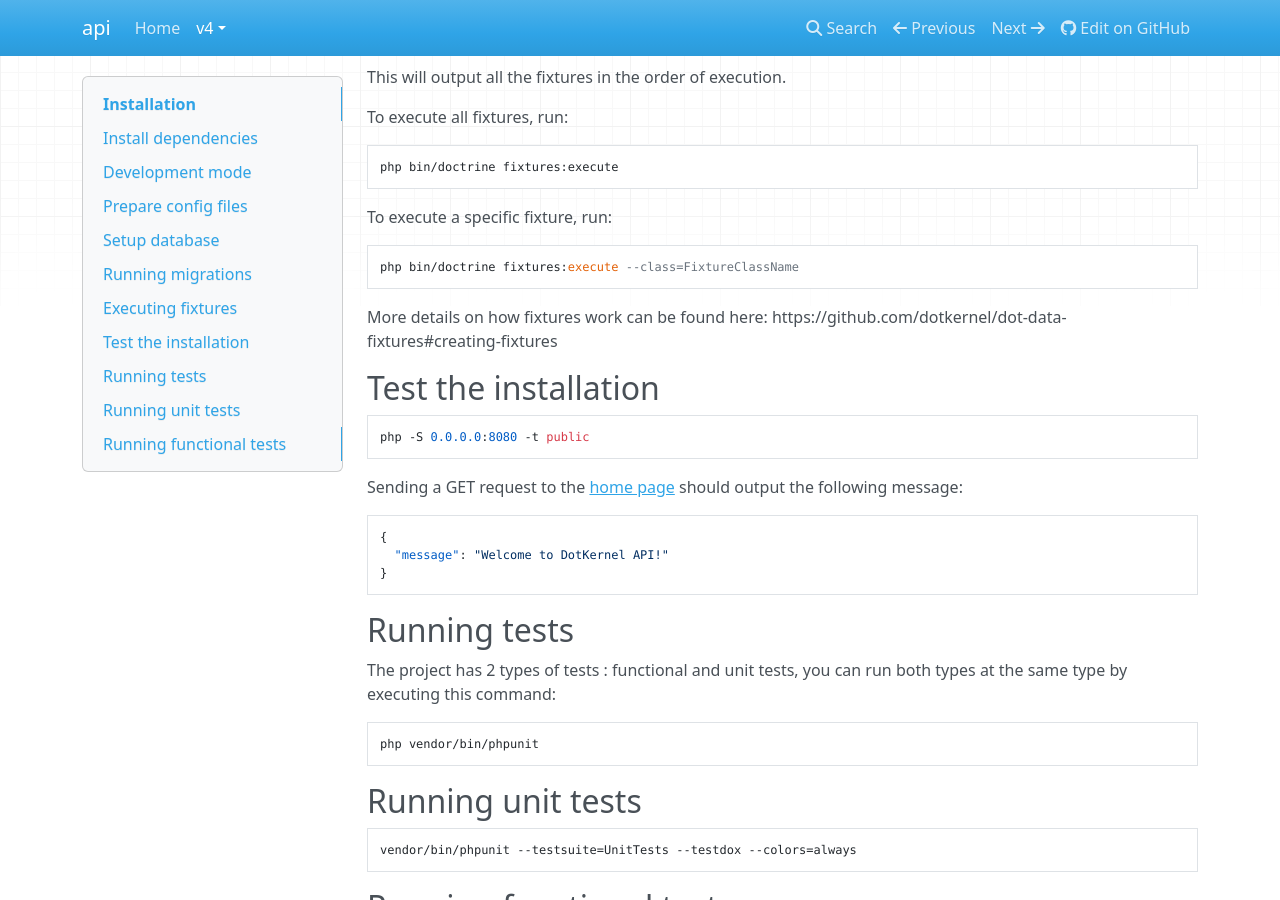
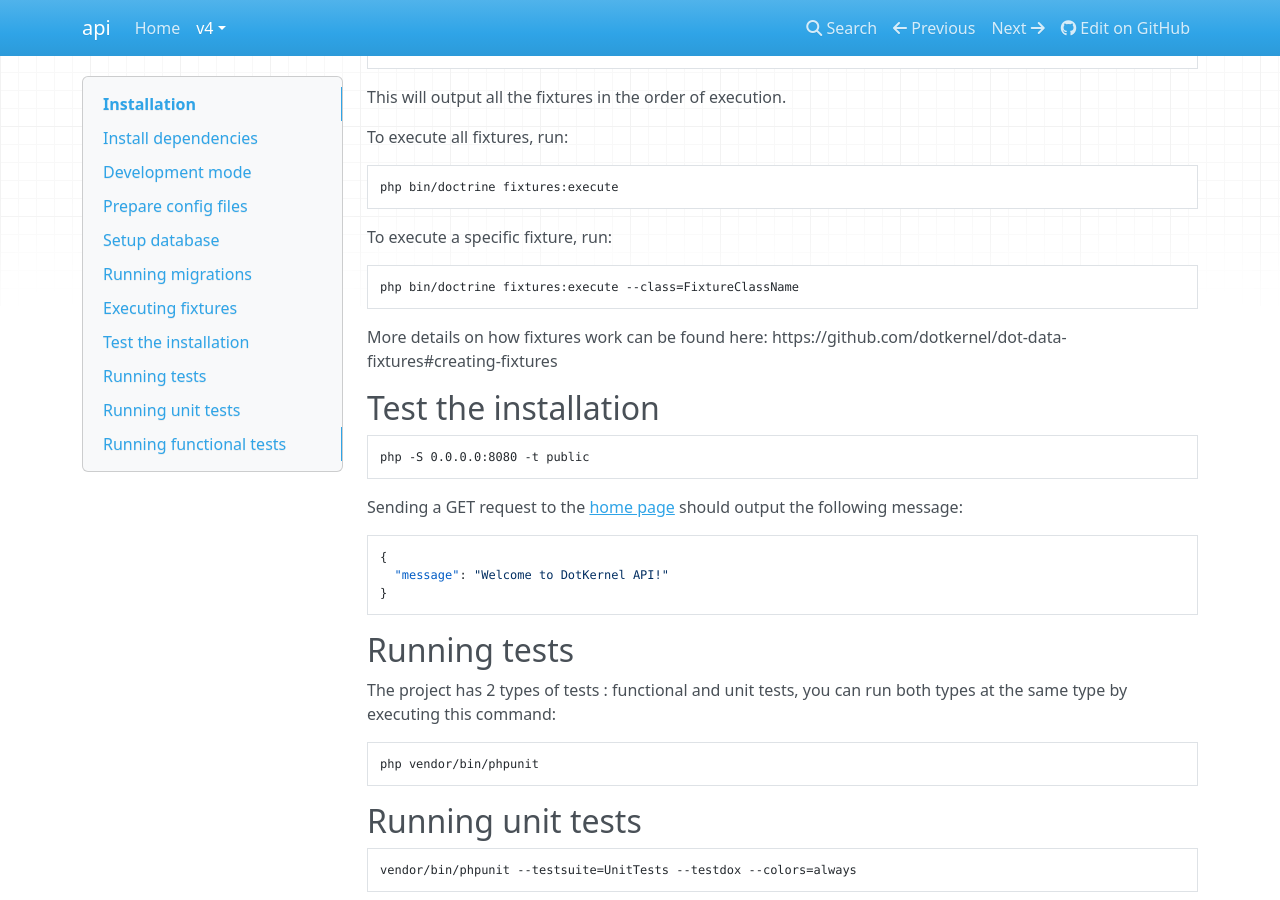
Before and after one commit to dotkernel/api, an MkDocs documentation site: the page built from docs/book/v4/introduction/installation.md, in a window 1280 px wide and 900 px high, scrolled down 1364 px. Built offline with MkDocs 1.6.1, drawn with Linux system fonts in a browser that asks for light colours; nearby versions of some CDN libraries; some of the changed text lies outside the part shown.

Commit message:
requested changes

````diff
--- a/docs/book/v4/introduction/installation.md
+++ b/docs/book/v4/introduction/installation.md
@@ -2,21 +2,29 @@
 
 ## Install dependencies
 
-    composer install
+```shell
+composer install
+```
 
 ## Development mode
 
 If you're installing the project for development, make sure you have development mode enabled, by running:
 
-    composer development-enable
+```shell
+composer development-enable
+```
 
 You can disable development mode by running:
 
-    composer development-disable
+```shell
+composer development-disable
+```
 
 You can check if you have development mode enabled by running:
 
-    composer development-status
+```shell
+composer development-status
+```
 
 ## Prepare config files
 
@@ -34,7 +42,9 @@ Make sure you fill out the database credentials in `config/autoload/local.php` u
 * create a new MySQL database - set collation to `utf8mb4_general_ci`
 * run the database migrations by using the following command:
 
-    php vendor/bin/doctrine-migrations migrate
+```shell
+php vendor/bin/doctrine-migrations migrate
+```
 
 This command will prompt you to confirm that you want to run it.
 
@@ -48,23 +58,31 @@ Hit `Enter` to confirm the operation.
 
 To list all the fixtures, run:
 
-    php bin/doctrine fixtures:list
+```shell
+php bin/doctrine fixtures:list
+```
 
 This will output all the fixtures in the order of execution.
 
 To execute all fixtures, run:
 
-    php bin/doctrine fixtures:execute
+```shell
+php bin/doctrine fixtures:execute
+```
 
 To execute a specific fixture, run:
 
-    php bin/doctrine fixtures:execute --class=FixtureClassName
+```shell
+php bin/doctrine fixtures:execute --class=FixtureClassName
+```
 
 More details on how fixtures work can be found here: https://github.com/dotkernel/dot-data-fixtures#creating-fixtures
 
 ## Test the installation
 
-    php -S 0.0.0.0:8080 -t public
+```shell
+php -S 0.0.0.0:8080 -t public
+```
 
 Sending a GET request to the [home page](http://0.0.0.0:8080/) should output the following message:
 
@@ -76,12 +94,18 @@ Sending a GET request to the [home page](http://0.0.0.0:8080/) should output the
 
 The project has 2 types of tests : functional and unit tests, you can run both types at the same type by executing this command:
 
-    php vendor/bin/phpunit
+```shell
+php vendor/bin/phpunit
+```
 
 ## Running unit tests
 
-    vendor/bin/phpunit --testsuite=UnitTests --testdox --colors=always
+```shell
+vendor/bin/phpunit --testsuite=UnitTests --testdox --colors=always
+```
 
 ## Running functional tests
 
-    vendor/bin/phpunit --testsuite=FunctionalTests --testdox --colors=always
+```shell
+vendor/bin/phpunit --testsuite=FunctionalTests --testdox --colors=always
+```
````
Also changed, not shown: docs/book/v4/introduction/getting-started.md (+3 -1 lines), docs/book/v4/introduction/introduction.md (+11 -5 lines), docs/book/v4/tutorials/create-book-module.md (+23 -23 lines).
